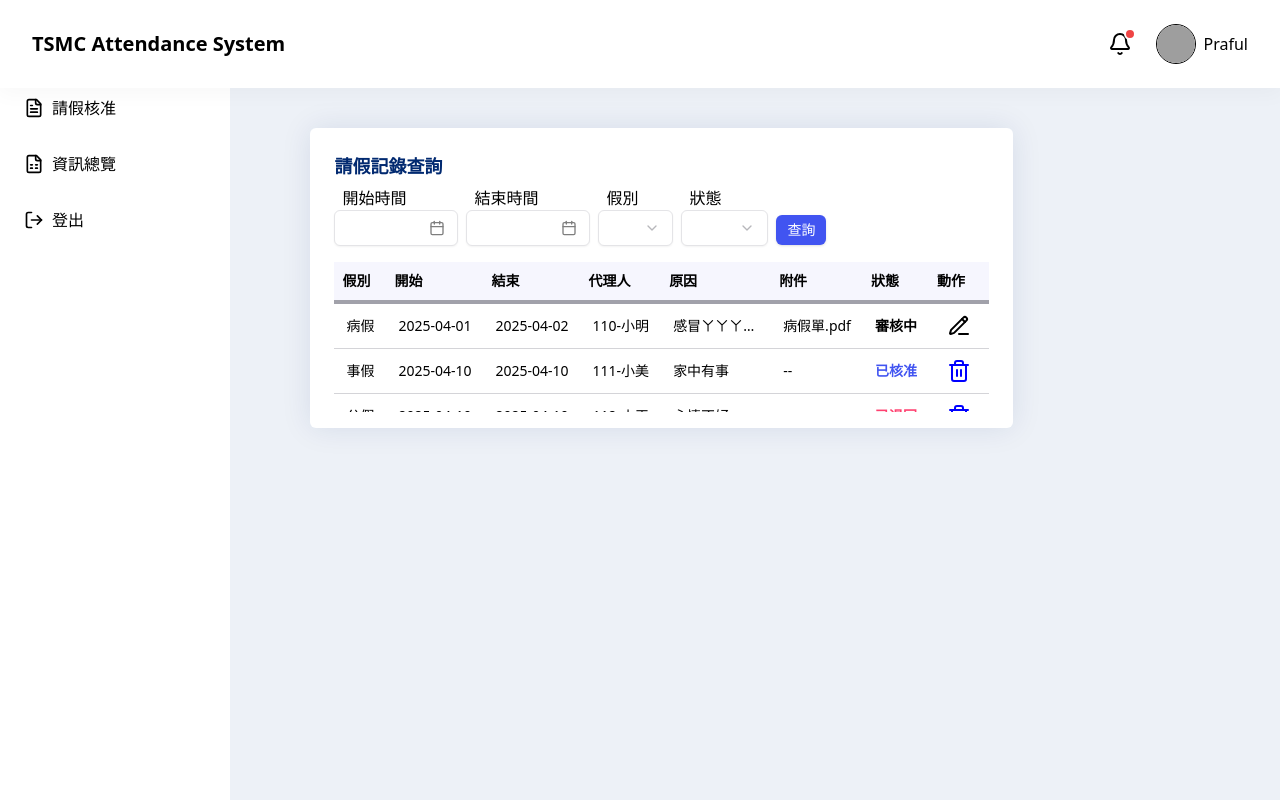
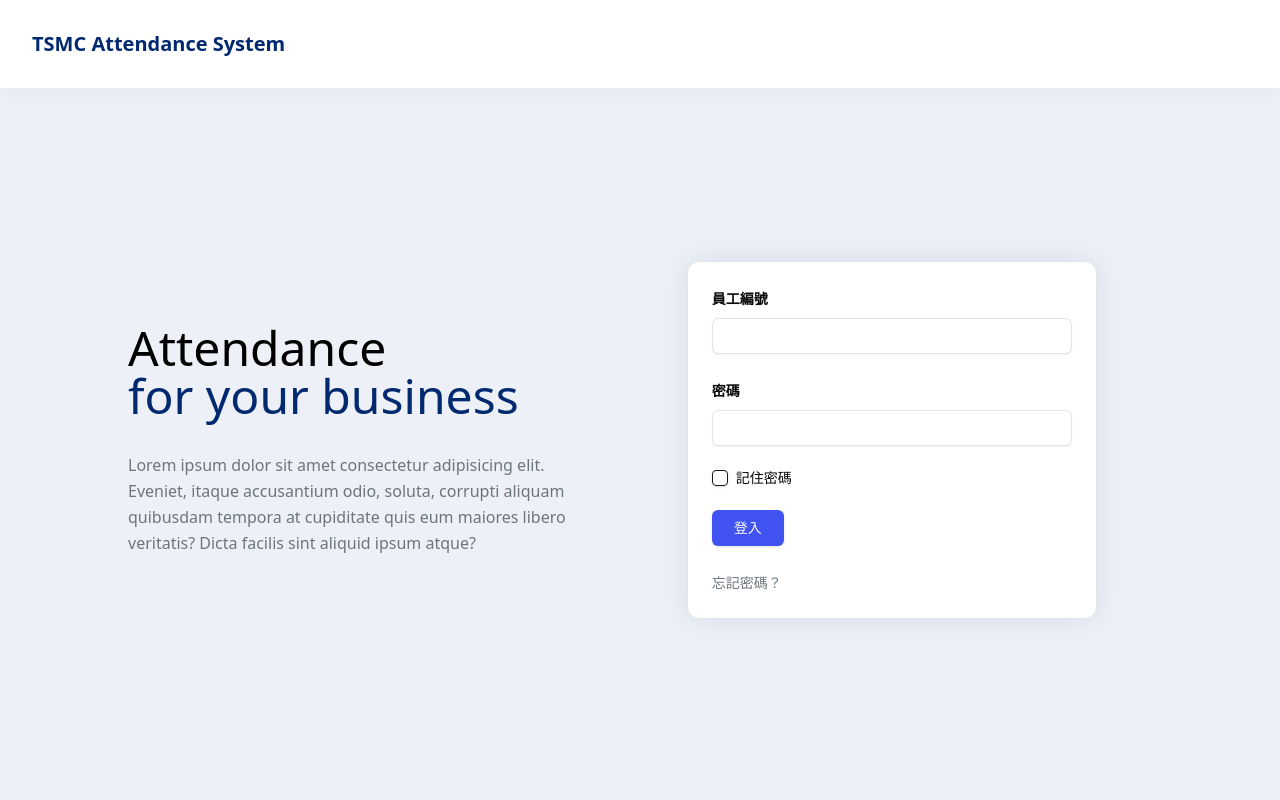
Before and after one commit to winniehuang0616/TSMC_Attendance_Management_System, a React (Vite) app in the folder frontend/: page / in a window 1280 px wide. Built offline with nearby package versions, Linux system fonts and the light colour scheme; grey boxes are pictures that could not be loaded.

Commit message:
fix:alter CSS & add link function

```diff
--- a/frontend/src/App.tsx
+++ b/frontend/src/App.tsx
@@ -1,58 +1,25 @@
+import { useState } from "react";
 import Header from "@/components/header";
-import { LeaveRecordTable } from "@/components/leaveRecordTable";
 import Sidebar from "@/components/sidebar";
 import { Toaster } from "@/components/ui/toaster";
-import { LeaveStatus } from "@/models/enum/leaveStatus";
-import type { Filter, LeaveRecord } from "@/models/leave";
-
-const records: LeaveRecord[] = [
-  {
-    id: "1",
-    type: "病假",
-    start: "2025-04-01",
-    end: "2025-04-02",
-    agent: "110-小明",
-    reason: "感冒ㄚㄚㄚㄚㄚㄚ ㄚㄚㄚㄚㄚㄚ ",
-    attachment: "病假單.pdf",
-    status: LeaveStatus.Pending,
-  },
-  {
-    id: "2",
-    type: "事假",
-    start: "2025-04-10",
-    end: "2025-04-10",
-    agent: "111-小美",
-    reason: "家中有事",
-    attachment: "",
-    status: LeaveStatus.Approved,
-  },
-  {
-    id: "3",
-    type: "公假",
-    start: "2025-04-10",
-    end: "2025-04-10",
-    agent: "112-小王",
-    reason: "心情不好",
-    attachment: "",
-    status: LeaveStatus.Rejected,
-  },
-];
+import LoginPage  from "@/LoginPage";
 
 function App() {
-  const handleSearch = (filter: Filter) => {
-    console.log("搜尋條件", filter);
-  };
+  const [isLoggedIn, setIsLoggedIn] = useState(false);
 
   return (
     <>
       <div className="flex h-screen flex-col">
-        <Header userName="Praful" />
+        <Header userName="Praful" isLoggedIn={isLoggedIn}/>
         <div className="flex flex-1">
+        {isLoggedIn&&
           <div className="w-[18%]">
-            <Sidebar />
-          </div>
-          <div className="flex flex-1 overflow-hidden bg-background pb-12 pl-20 pt-32">
-            <LeaveRecordTable records={records} onSearch={handleSearch} />
+            <Sidebar role="manager"/>
+          </div>}
+          <div className={`flex flex-1 overflow-hidden bg-background pt-20 ${
+    isLoggedIn ? "pb-12 pl-20"  : ""
+  }`}>
+            {!isLoggedIn&&<LoginPage setIsLoggedIn={setIsLoggedIn}/>}
             <Toaster />
           </div>
         </div>
--- a/frontend/src/LoginPage.tsx
+++ b/frontend/src/LoginPage.tsx
@@ -1,34 +1,30 @@
 import LoginForm from "./components/loginForm";
 
-function App() {
+export type loginProps = {
+  setIsLoggedIn: (isLoggedIn: boolean) => void;
+};
+
+function LoginPage({setIsLoggedIn}: loginProps) {
   return (
-    <div className="flex min-h-screen flex-col bg-background">
-      <div className="fixed left-0 right-0 z-10 h-[11%] bg-white shadow-header">
-        <div className="flex h-full items-center px-8 py-4">
-          <h1 className="text-blue-900 text-xl font-bold">
-            TSMC Attendance System
-          </h1>
-        </div>
-      </div>
-      <main className="mx-auto flex w-full max-w-7xl flex-1 flex-col p-8 pt-32 md:flex-row">
-        <div className="flex flex-1 flex-col justify-center p-8">
-          <h2 className="text-gray-800 mb-2 text-5xl">
+
+      <main className="flex flex-row mx-auto w-full px-20">
+        <div className="w-[45%] flex flex-col justify-center pl-12">
+          <h2 className="mb-2 text-5xl">
             Attendance <br />
-            <span className="text-blue-900">for your business</span>
+            <span className="text-darkBlue">for your business</span>
           </h2>
-          <p className="text-gray-600 mt-6 max-w-xl leading-relaxed">
+          <p className="text-gray  mt-6 leading-relaxed">
             Lorem ipsum dolor sit amet consectetur adipisicing elit. Eveniet,
             itaque accusantium odio, soluta, corrupti aliquam quibusdam tempora
             at cupiditate quis eum maiores libero veritatis? Dicta facilis sint
             aliquid ipsum atque?
           </p>
         </div>
-        <div className="flex flex-1 items-center justify-center">
-          <LoginForm />
+          <div className="w-[55%] flex items-center justify-center">
+          <LoginForm setIsLoggedIn={setIsLoggedIn}/>
         </div>
       </main>
-    </div>
   );
 }
 
-export default App;
+export default LoginPage;
--- a/frontend/src/components/header.tsx
+++ b/frontend/src/components/header.tsx
@@ -1,39 +1,33 @@
 import React from "react";
-
-import { Bell } from "lucide-react";
-
 import { Avatar, AvatarFallback, AvatarImage } from "@/components/ui/avatar";
 
 interface HeaderProps {
+  isLoggedIn: boolean;
   userName?: string;
   userAvatar?: string;
 }
 
 const Header: React.FC<HeaderProps> = ({
+  isLoggedIn,
   userName = "Praful",
-  userAvatar = "/avatar.png",
+  userAvatar = "https://github.com/shadcn.png",
 }) => {
   return (
     <header className="fixed left-0 right-0 z-10 h-[11%] bg-white shadow-header">
       <div className="flex h-full items-center justify-between px-8">
-        <h1 className="text-blue-900 text-xl font-bold">
+        <h1 className="text-darkBlue text-xl font-bold">
           TSMC Attendance System
         </h1>
 
-        <div className="flex items-center space-x-4">
-          <button className="hover:bg-gray-100 relative rounded-full p-2">
-            <Bell className="text-gray-700 h-6 w-6" />
-            <span className="absolute right-1 top-1 h-3 w-3 rounded-full border-2 border-white bg-red-500"></span>
-          </button>
-
-          <div className="flex items-center">
-            <Avatar className="border-gray-200 h-10 w-10 border">
+        {isLoggedIn && (
+          <div className="flex items-center space-x-4">
+            <Avatar className="h-8 w-8">
               <AvatarImage src={userAvatar} alt={userName} />
               <AvatarFallback>{userName.charAt(0)}</AvatarFallback>
             </Avatar>
-            <span className="ml-2 font-medium">{userName}</span>
+            <span className="ml-2 font-medium text-darkBlue">{userName}</span>
           </div>
-        </div>
+        )}
       </div>
     </header>
   );
--- a/frontend/src/components/loginForm.tsx
+++ b/frontend/src/components/loginForm.tsx
@@ -6,13 +6,18 @@ import { Checkbox } from "./ui/checkbox";
 import { Input } from "./ui/input";
 import { Label } from "./ui/label";
 
-const LoginForm: React.FC = () => {
+interface LoginProps {
+  setIsLoggedIn: (loggedIn: boolean) => void;
+}
+
+const LoginForm: React.FC<LoginProps> = ({ setIsLoggedIn }) => {
   const [employeeId, setEmployeeId] = useState("");
   const [password, setPassword] = useState("");
   const [rememberPassword, setRememberPassword] = useState(false);
 
   const handleSubmit = (e: React.FormEvent) => {
     e.preventDefault();
+    setIsLoggedIn(true);
     console.log("Login attempt with:", {
       employeeId,
       password,
@@ -23,11 +28,11 @@ const LoginForm: React.FC = () => {
   };
 
   return (
-    <Card className="w-full max-w-md">
+    <Card className="w-2/3 shadow-element">
       <CardContent className="pt-6">
         <form className="flex flex-col space-y-6" onSubmit={handleSubmit}>
           <div className="space-y-2">
-            <Label htmlFor="employeeId">員工編號</Label>
+            <Label htmlFor="employeeId" className="font-semibold">員工編號</Label>
             <Input
               type="text"
               id="employeeId"
@@ -38,7 +43,7 @@ const LoginForm: React.FC = () => {
           </div>
 
           <div className="space-y-2">
-            <Label htmlFor="password">密碼</Label>
+            <Label htmlFor="password" className="font-semibold">密碼</Label>
             <Input
               type="password"
               id="password"
@@ -61,12 +66,12 @@ const LoginForm: React.FC = () => {
             </Label>
           </div>
 
-          <Button type="submit" className="w-full">
+          <Button type="submit" className="w-[20%] bg-blue hover:bg-blue/90">
             登入
           </Button>
 
-          <div className="text-center">
-            <a href="#" className="text-blue-600 text-sm hover:underline">
+          <div>
+            <a href="#" className="text-gray text-sm hover:underline">
               忘記密碼？
             </a>
           </div>
--- a/frontend/src/components/sidebar.tsx
+++ b/frontend/src/components/sidebar.tsx
@@ -1,7 +1,10 @@
 import React from "react";
-import { Link } from "react-router-dom";
+import { Link, useLocation } from "react-router-dom";
+import { FileText, FileSpreadsheet, LogOut } from "lucide-react";
 
-import { FileText, FileSpreadsheet, LogOut } from "lucide-react";
+interface SidebarProps {
+  role: "employee" | "manager";
+}
 
 interface SidebarItem {
   icon: React.ReactNode;
@@ -9,8 +12,23 @@ interface SidebarItem {
   path: string;
 }
 
-const Sidebar: React.FC = () => {
-  const menuItems: SidebarItem[] = [
+const Sidebar: React.FC<SidebarProps> = ({ role }) => {
+  const location = useLocation(); // 拿到目前網址
+
+  const commonMenuItems: SidebarItem[] = [
+    {
+      icon: <FileText className="mr-2 h-5 w-5" />,
+      label: "請假申請",
+      path: "/leave-request",
+    },
+    {
+      icon: <FileSpreadsheet className="mr-2 h-5 w-5" />,
+      label: "請假資訊總覽",
+      path: "/leave-overview",
+    },
+  ];
+
+  const managerExtraItems: SidebarItem[] = [
     {
       icon: <FileText className="mr-2 h-5 w-5" />,
       label: "請假核准",
@@ -18,29 +36,41 @@ const Sidebar: React.FC = () => {
     },
     {
       icon: <FileSpreadsheet className="mr-2 h-5 w-5" />,
-      label: "資訊總覽",
-      path: "/overview",
+      label: "員工資訊總覽",
+      path: "/employee-overview",
     },
-    {
+  ];
+
+  const logoutItem: SidebarItem = {
     icon: <LogOut className="mr-2 h-5 w-5" />,
     label: "登出",
     path: "/logout",
-    },
-  ];
+  };
+
+  const menuItems = role === "manager"
+    ? [...commonMenuItems, ...managerExtraItems, logoutItem]
+    : [...commonMenuItems, logoutItem];
 
   return (
     <div className="h-full bg-white pt-20 shadow-sidebar">
       <nav className="flex flex-col">
-        {menuItems.map((item, index) => (
+        {menuItems.map((item, index) => {
+          const isActive = location.pathname === item.path; // 👈 比對目前路徑
+
+          return (
             <Link
               key={index}
               to={item.path}
-            className="text-gray-700 hover:bg-blue-50 hover:text-blue-600 flex items-center px-6 py-4"
+              className={`flex items-center px-2 py-2 mx-4 my-1 rounded-md
+                text-darkBlue font-semibold
+                ${isActive ? "bg-background text-blue-600" : "hover:bg-background"}
+              `}
             >
               {item.icon}
-            <span>{item.label}</span>
+              <span className="ml-2">{item.label}</span>
             </Link>
-        ))}
+          );
+        })}
       </nav>
     </div>
   );
```
Also changed, not shown: 1 other file (tests, documents, lock files or other folders). Lines whose indentation alone changed are shown as unchanged.
